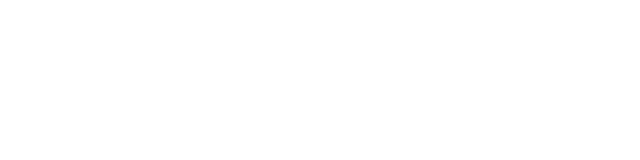
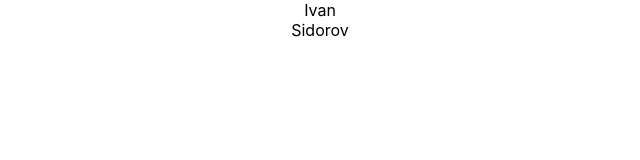
Before and after one commit to IgnatZakalinsky/stoproject, a React (Create React App) app in the folder front/: page /clients in a window 1280 px wide. Shown: the top 160 px of the page, without its empty margins (320-960 px from the left). Built offline with nearby package versions, Linux system fonts and the light colour scheme.

Commit message:
create clients UI

```diff
--- a/front/src/components/STO.js
+++ b/front/src/components/STO.js
@@ -1,10 +1,11 @@
 import React from 'react';
 import {Route} from "react-router-dom";
+import Clients from "./clients/Clients";
 
 function STO() {
     return (
         <div className="STO">
-            <Route path='/x' render={() => <div>x</div>}/>
+            <Route path='/clients' render={() => <Clients/>}/>
         </div>
     );
 }
--- /dev/null
+++ b/front/src/components/clients/Client.js
@@ -0,0 +1,11 @@
+import React from 'react';
+
+function Client(props) {
+    return (
+        <div className="Client">
+            <div>{props.firstName}</div>
+        </div>
+    );
+}
+
+export default Client;
--- /dev/null
+++ b/front/src/components/clients/Clients.js
@@ -0,0 +1,21 @@
+import React from 'react';
+import Client from "./Client";
+import {connect} from "react-redux";
+
+function Clients(props) {
+    const clients = props.clients.map(c => <Client {...c}/>);
+
+    return (
+        <div className="Clients">
+            {clients}
+        </div>
+    );
+}
+
+let mapStateToProps = (state) => {
+    return {
+        clients: state.client.clients
+    };
+};
+
+export default connect(mapStateToProps)(Clients);
```
